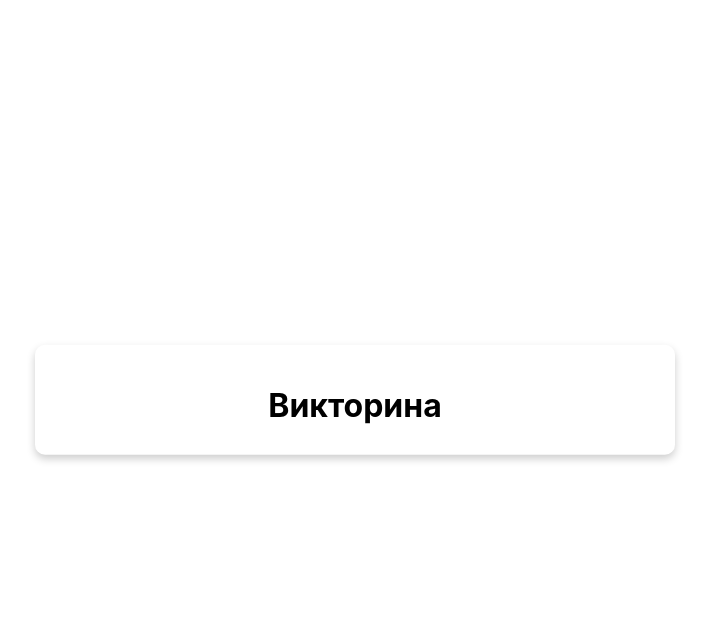
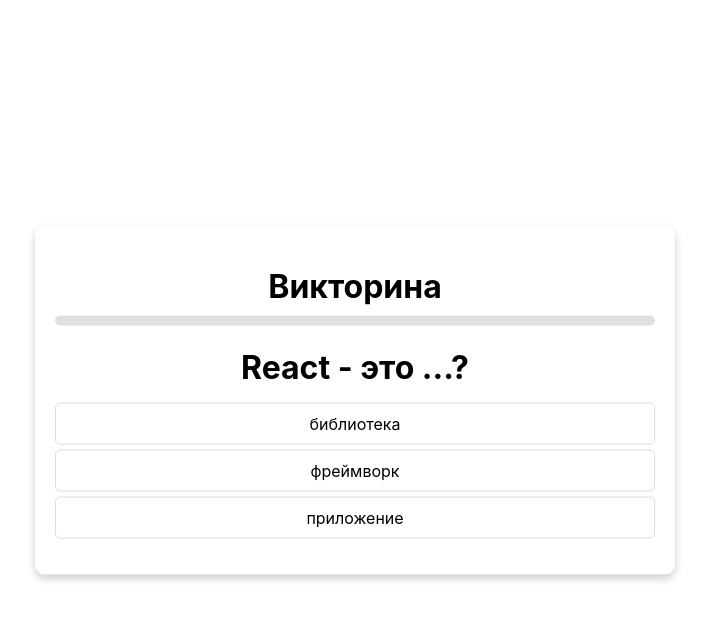
Before and after one commit to varavoi/Quiz, a React (Create React App) app: page / in a window 1280 px wide. Both pictures are taken after a click on the button "Поехали". Shown: the top 620 px of the page, without its empty margins (285-994 px from the left). Built offline with nearby package versions, Linux system fonts and the light colour scheme.

Commit message:
Исправил баги, теперь при нажатии Поехали, начинается тест, и ответиы на последний вопрос возвращаемся к началу теста

```diff
--- a/src/Components/Game.jsx
+++ b/src/Components/Game.jsx
@@ -13,17 +13,25 @@
         setCorrect(correct+1)
       }
   }
+  const finishGame = (index) => {
+    if(index===question.correct){
+      setCorrect(correct+1)
+    }
+    setGameState("result");
+  };
 
     const percentage = Math.round(step/questions.length *100);
-    return
-        (
+    console.log(step!==questions.length)
+    return (
           <div>
             <div className='progress'>
               <div style={{width:`${percentage}%`}} className='progressFill'></div>
             </div>
             <h1>{question.title}</h1>
             <ul>
-              {question.variants.map((text, index)=>(<li onClick={()=>onClickVariant(index)} key={text}>{text}</li>))}
+              {question.variants.map((text, index)=>(<li onClick={
+                ()=>step===questions.length-1?finishGame(index):onClickVariant(index)
+                } key={text}>{text}</li>))}
             </ul>
          </div>
         )
--- a/src/Components/Result.jsx
+++ b/src/Components/Result.jsx
@@ -6,7 +6,7 @@
 function Result(){
   const { gameState, setGameState, step, setStep, correct, setCorrect} = React.useContext(QuizContext);
   const finishGame = () => {
-    setCorrect(0);
+    setStep(0); setCorrect(0);
     setGameState("menu");
   };
     return(
--- a/src/Helpers/Questions_DB_Local.js
+++ b/src/Helpers/Questions_DB_Local.js
@@ -9,7 +9,7 @@
     {
       title: 'Какое из этих чисел делится на 3?',
       variants: ['12', '15', '18'],
-      correct: 2,
+      correct: 1,
      },
      {
       title: 'Какой город является столицей США?',
```
